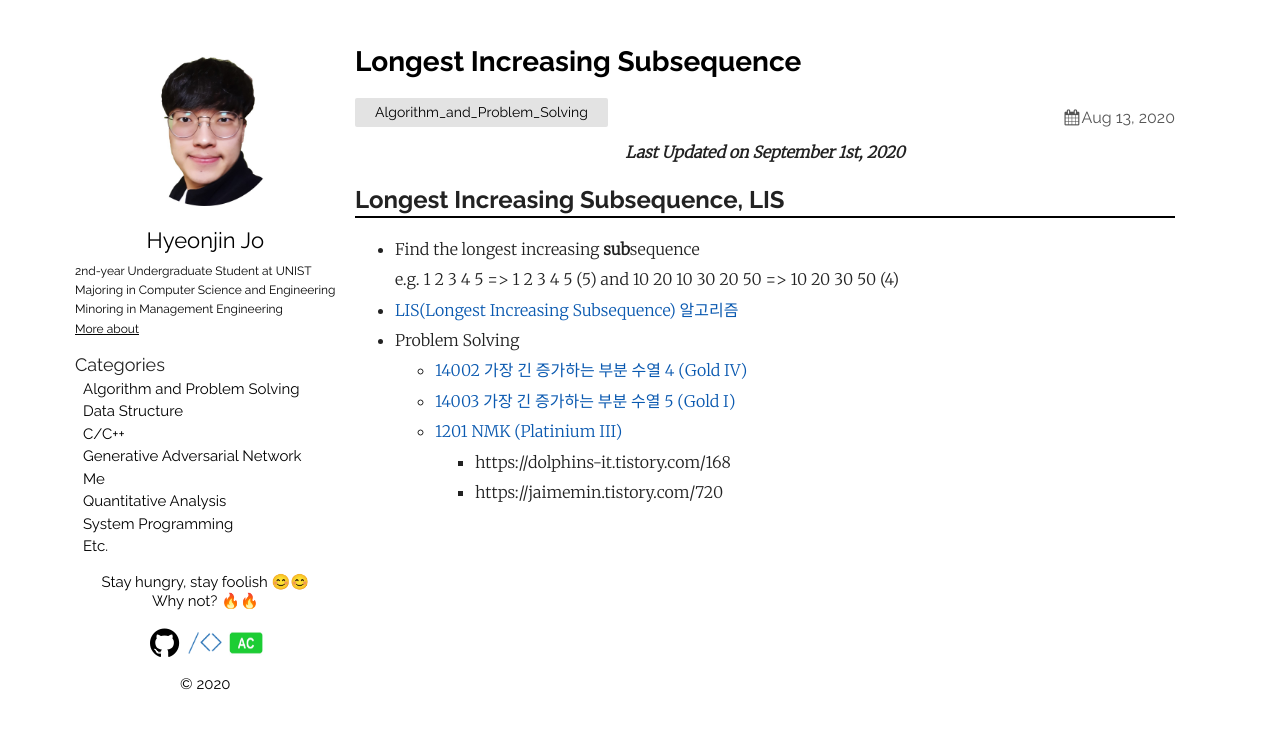
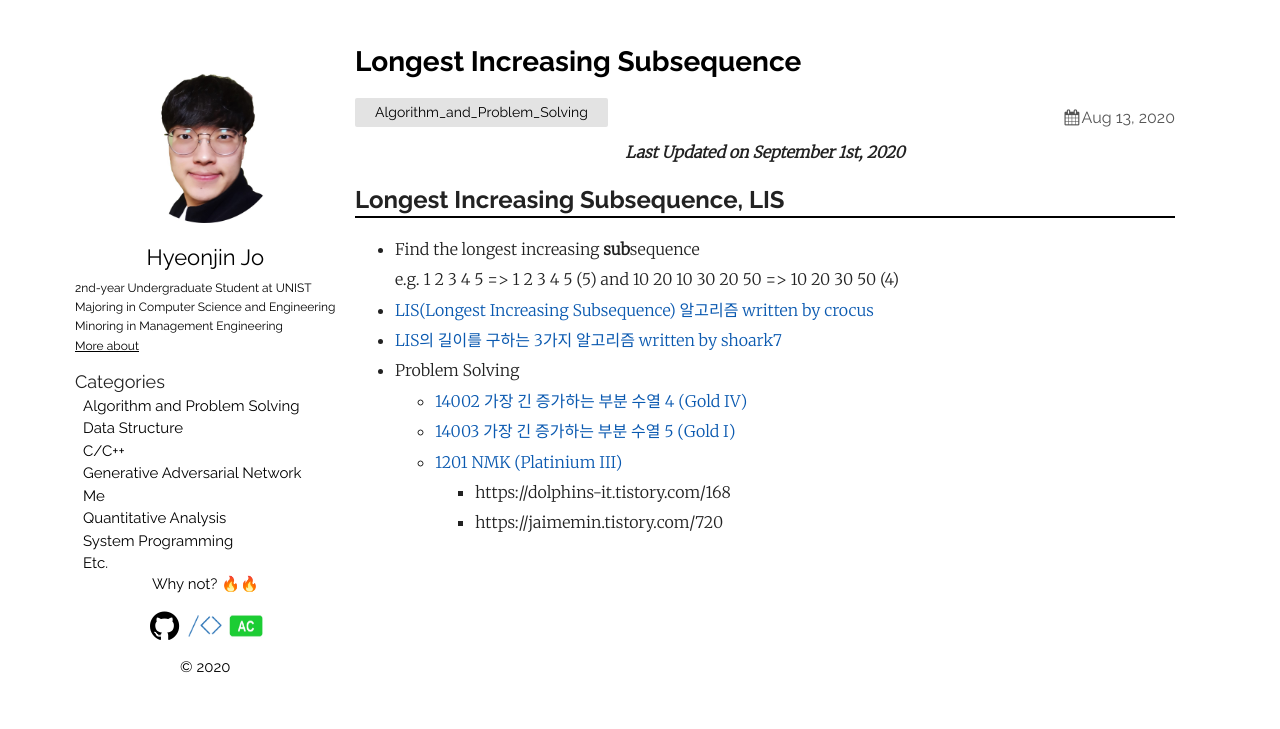
Before and after one commit to thinkin9/thinkin9.github.io, a Jekyll site: the page built from _posts/2020-08-13-Longest-Increasing-Subsequence.markdown, in a window 1280 px wide. Shown: the top 729 px of the page. Built offline with Jekyll 4.4.1, drawn with Linux system fonts in a browser that asks for light colours.

Commit message:
20200901

```diff
--- a/_layouts/default.html
+++ b/_layouts/default.html
@@ -97,7 +97,7 @@
           </nav>
         {%- endif -%}
       -->
-      <p style="font-size: 15px; margin-bottom: 0px;">Stay hungry, stay foolish &#128522;&#128522;</p>
+      <!--<p style="font-size: 15px; margin-bottom: 0px;">Stay hungry, stay foolish &#128522;&#128522;</p>-->
       <p style="font-size: 15px; margin-top: 0px;">Why not? &#128293;&#128293;</p>
       <ul class="social">
         {%- if site.plainwhite.social_links.github -%}
--- a/_posts/2020-08-13-Longest-Increasing-Subsequence.markdown
+++ b/_posts/2020-08-13-Longest-Increasing-Subsequence.markdown
@@ -12,7 +12,8 @@
 
 * Find the longest increasing **sub**sequence
 e.g. 1 2 3 4 5 => 1 2 3 4 5 (5) and 10 20 10 30 20 50 => 10 20 30 50 (4)
-* [LIS(Longest Increasing Subsequence) 알고리즘](https://www.crocus.co.kr/583)
+* [LIS(Longest Increasing Subsequence) 알고리즘 written by crocus](https://www.crocus.co.kr/583)
+* [LIS의 길이를 구하는 3가지 알고리즘 written by shoark7](https://shoark7.github.io/programming/algorithm/3-LIS-algorithms)
 * Problem Solving
     * [14002 가장 긴 증가하는 부분 수열 4 (Gold IV)](https://www.acmicpc.net/problem/14002)
     * [14003 가장 긴 증가하는 부분 수열 5 (Gold I)](https://www.acmicpc.net/problem/14003)
--- a/_posts/2020-09-01-Two-Pointers.markdown
+++ b/_posts/2020-09-01-Two-Pointers.markdown
@@ -1,6 +1,6 @@
 ---
 layout: post
-title:  "Tree Structure"
+title:  "Two Pointers"
 date:   2020-09-01 10:14:39 +0900
 categories: Algorithm_and_Problem_Solving
 ---
```
